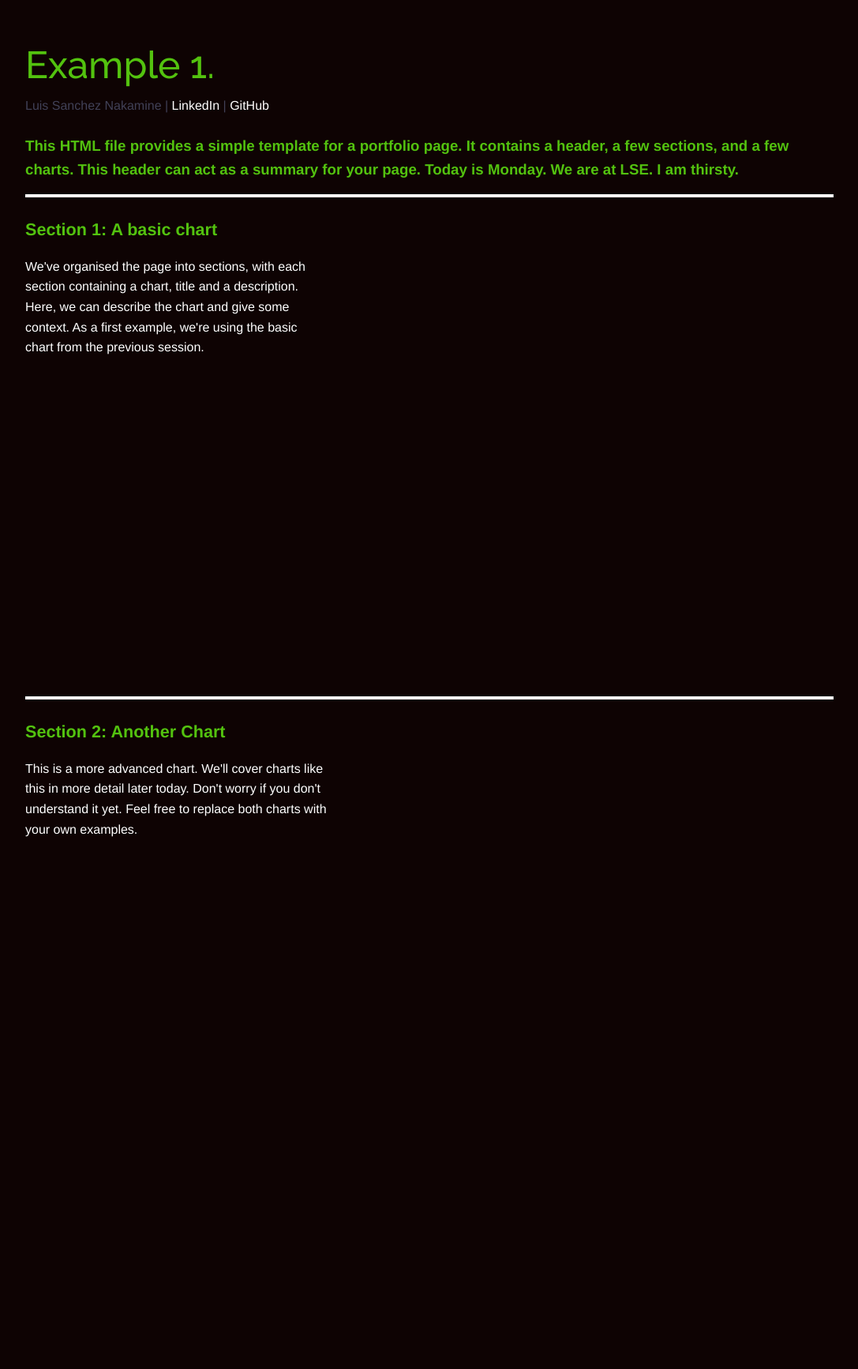
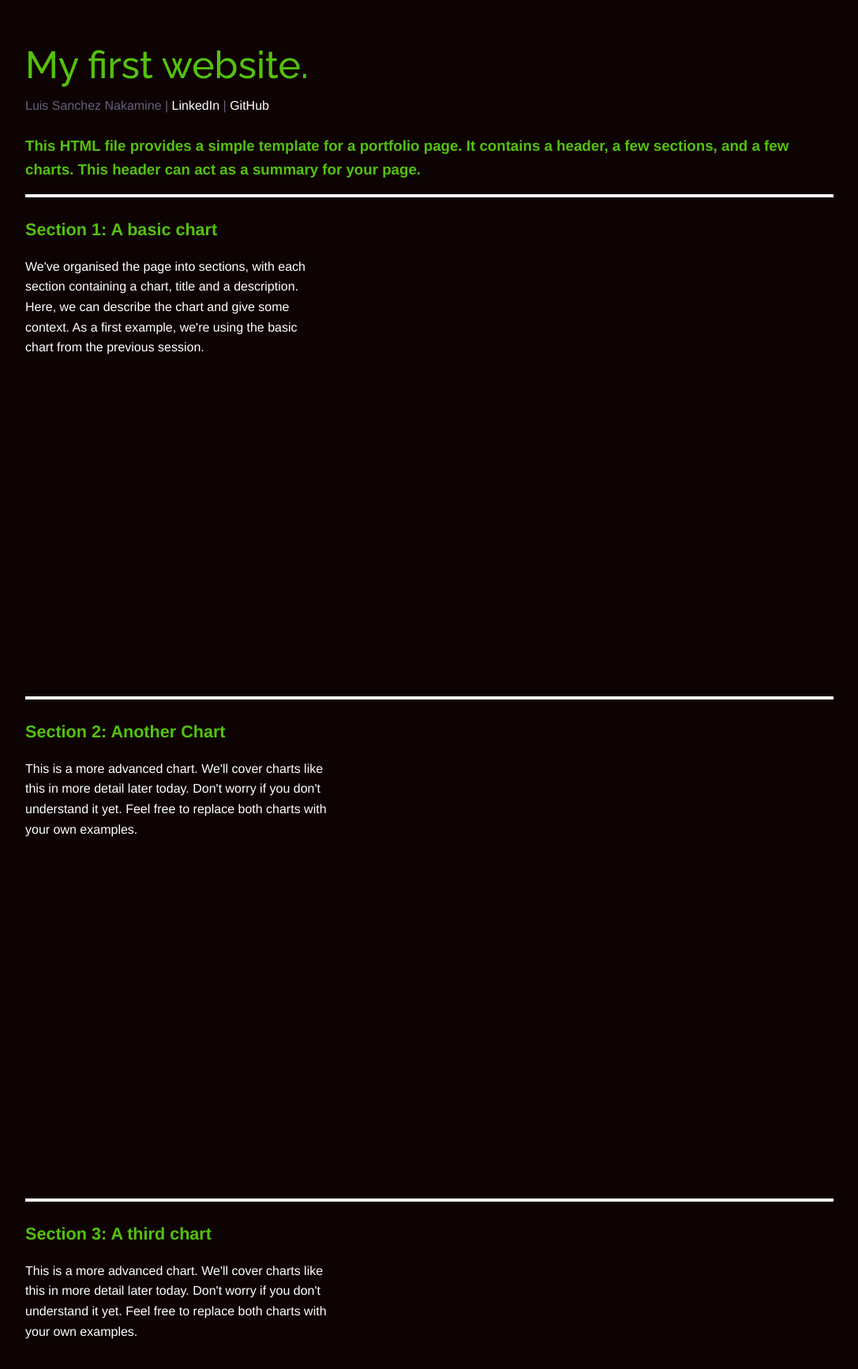
Before and after one commit to lcsancheznakamine/lcsancheznakamine.github.io, a plain HTML site: page index.html in a window 1280 px wide. Shown: the part 40-1774 px from the top of the page at 79% size, without its empty margins (96-1183 px from the left). Before the commit the page ends 1558 px from the top, so only its background shows below. Drawn offline with Linux system fonts and the light colour scheme; a script that the page names is missing.

Commit message:
Add files via upload

```diff
--- a/index.html
+++ b/index.html
@@ -40,15 +40,15 @@
 <body> <!-- The body tag contains the elements that visitors to our page will see. -->
     <h1 style="margin-bottom: 0px;"> <!-- we can also style elements directly in the HTML by setting the style= atrribute of a tag. -->
         <!-- This is a header, it is the largest text on the page -->
-        Example 1.
+        My first website.
     </h1>
-    <p style="margin-top: 0px; color: rgb(65, 65, 87)">
+    <p style="margin-top: 0px; color: rgb(98, 98, 124)">
         <!-- we're setting the margin to 0px so the header and authour name are close together -->
         Luis Sanchez Nakamine | <a href="https://www.linkedin.com/in/luis-carlos-sanchez-nakamine-42683351/">LinkedIn</a> | <a
             href="https://github.com/lcsancheznakamine/lcsancheznakamine.github.io">GitHub</a>
     </p>
     <h3>
-        This HTML file provides a simple template for a portfolio page. It contains a header, a few sections, and a few charts. This header can act as a summary for your page. Today is Monday. We are at LSE. I am thirsty.
+        This HTML file provides a simple template for a portfolio page. It contains a header, a few sections, and a few charts. This header can act as a summary for your page.
     </h3>
 
     <!-- We're organising the page into sections, with each section containing a chart, title and a description -->
@@ -74,6 +74,17 @@
         <figure id="figure_2"></figure> <!-- we give it an id so we can put a vega-lite graph here with VegaEmbed -->
     </section>
 
+    <section>
+        <div class="chart-description"> <!-- we are grouping the title and description together so we can style them together -->
+            <h2>Section 3: A third chart</h2>
+            <p> <!-- This is a paragraph, it's the main way to display text on a web page -->
+                This is a more advanced chart. We'll cover charts like this in more detail later today. Don't worry if you don't understand it yet.
+                Feel free to replace both charts with your own examples.
+            </p>
+        </div>
+        <figure id="figure_3"></figure> <!-- we give it an id so we can put a vega-lite graph here with VegaEmbed -->
+    </section>
+
     <!-- Do you want to add more sections? -->
         <!-- Try copying pasting the section above -->
         <!-- You'll need to change the id of the figure "<figure id="figure_3"... -->
@@ -86,9 +97,12 @@
 
         var figure_1_spec = "advanced_chart_example.json"; // We're storing the URL of the graph we want to display in a variable
         var figure_2_spec = "https://raw.githubusercontent.com/EconomicsObservatory/courses/main/2/advanced_chart_example.json";
+        var figure_3_spec = "SecondChart.json"
+
 
         vegaEmbed('#figure_1', figure_1_spec) // We're using the vegaEmbed function to put a graph in the element with id figure_1
         vegaEmbed('#figure_2', figure_2_spec)
+        vegaEmbed('#figure_3', figure_3_spec)
 
         // Do you want to add more graphs?
         // try defining a new variable for figure_3_spec, adding VegaEmbed for figure_3, and adding a new section in the HTML
```
